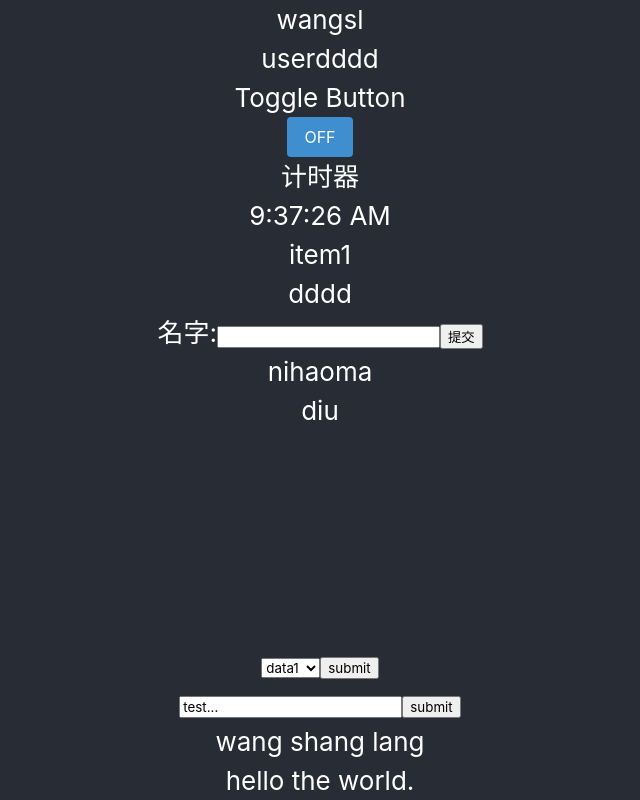
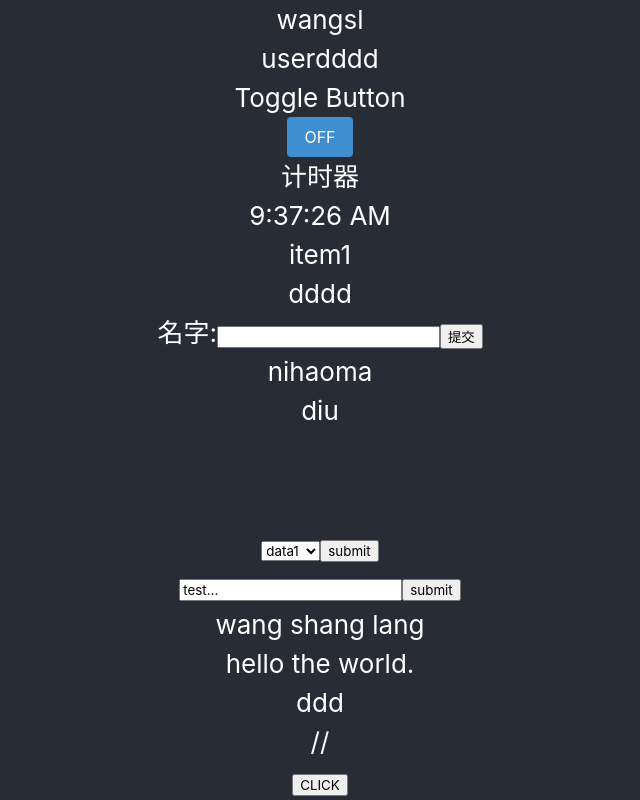
Before and after one commit to anshunwsl/react-stu, a React (Create React App) app: page / in a window 1280 px wide. Shown: the whole page, without its empty margins (320-960 px from the left). Built offline with nearby package versions, Linux system fonts and the light colour scheme.

Commit message:
添加顺序查找示例代码

```diff
--- a/src/App.js
+++ b/src/App.js
@@ -14,6 +14,7 @@ import {SelectControl} from "./common/components/SelectControl";
 import {Container} from "./common/components/Container";
 import {SplitPanel} from "./common/components/SplitPanel";
 import {WelComeDialog} from "./common/components/WelComeDialog";
+import {ThemeButton} from "./common/components/ThemeButton";
 
 function App() {
     return (
@@ -41,6 +42,8 @@ function App() {
 
                 <WelComeDialog/>
 
+                <ThemeButton/>
+
             </header>
         </div>
     );
--- a/src/basic/dom.js
+++ b/src/basic/dom.js
@@ -11,7 +11,8 @@ function xhr(data) {
     xhrObject.setRequestHeader("content-type", "application/json");
     xhrObject.onreadystatechange = function () {
         //
-        if (xhrObject.readyState === 4) {
+        //
+        if (xhrObject.readyState === XMLHttpRequest.DONE&&xhrObject.status===200) {
             //请求成功.
             //处理结果
             let data = xhrObject.responseText;
--- /dev/null
+++ b/src/common/components/ThemeButton.js
@@ -0,0 +1,44 @@
+///
+import React from "react";
+
+//
+export class ThemeButton extends React.Component {
+
+    constructor(props) {
+        super(props);
+        this.state = {
+            userObject: {
+                name: "ddd"
+            }
+        };
+        //
+        this.handleClick = this.handleClick.bind(this);
+    }
+
+    handleClick(event) {
+        //
+        this.setState({
+            //
+            userObject: {
+                name: `item is ${Math.random()*1000}`
+            }
+        });
+    }
+
+    //
+    render() {
+        //
+        return (
+
+            <div>
+                <h3>{this.state.userObject.name}</h3>
+
+                //
+                <div>
+                    <button onClick={this.handleClick}>CLICK</button>
+                </div>
+
+            </div>
+        );
+    }
+}
```
